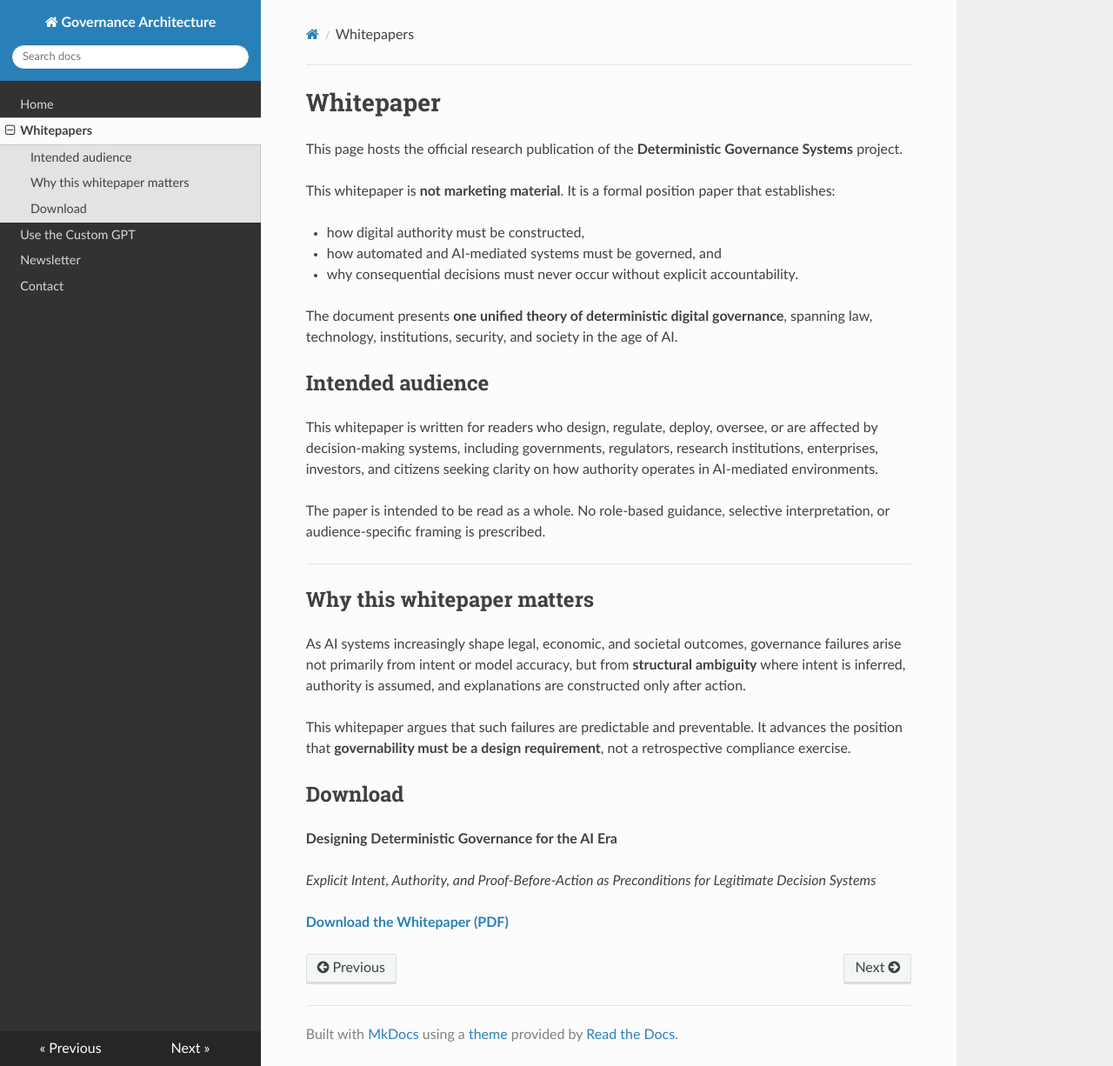
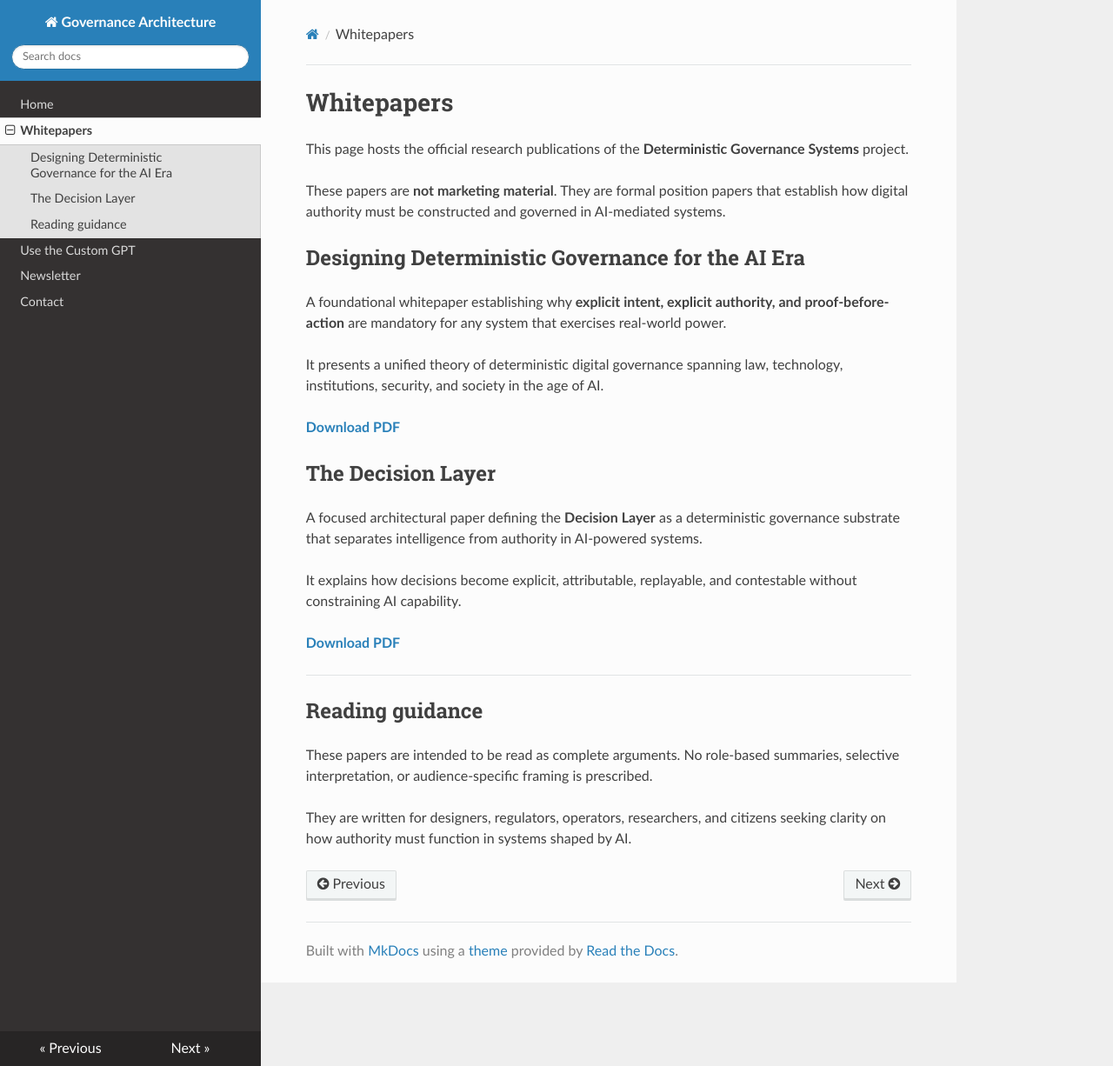
Before and after one commit to pavancharak/governance-architecture, an MkDocs documentation site: the page built from docs/whitepapers.md, in a window 1280 px wide and 1226 px high. Shown: the whole window at 87% size. Built offline with MkDocs 1.6.1, drawn with Linux system fonts in a browser that asks for light colours; nearby versions of some CDN libraries.

```diff
--- a/docs/whitepapers.md
+++ b/docs/whitepapers.md
@@ -1,37 +1,31 @@
-<!-- File: docs/whitepapers.md -->
+# Whitepapers
 
-# Whitepaper
+This page hosts the official research publications of the **Deterministic Governance Systems** project.
 
-This page hosts the official research publication of the
-**Deterministic Governance Systems** project.
-
-This whitepaper is **not marketing material**. It is a formal position paper that establishes:
-
-* how digital authority must be constructed,
-* how automated and AI-mediated systems must be governed, and
-* why consequential decisions must never occur without explicit accountability.
-
-The document presents **one unified theory of deterministic digital governance**, spanning law, technology, institutions, security, and society in the age of AI.
+These papers are **not marketing material**. They are formal position papers that establish how digital authority must be constructed and governed in AI-mediated systems.
 
 
-## Intended audience
+## Designing Deterministic Governance for the AI Era
 
-This whitepaper is written for readers who design, regulate, deploy, oversee, or are affected by decision-making systems, including governments, regulators, research institutions, enterprises, investors, and citizens seeking clarity on how authority operates in AI-mediated environments.
+A foundational whitepaper establishing why **explicit intent, explicit authority, and proof-before-action** are mandatory for any system that exercises real-world power.
 
-The paper is intended to be read as a whole. No role-based guidance, selective interpretation, or audience-specific framing is prescribed.
+It presents a unified theory of deterministic digital governance spanning law, technology, institutions, security, and society in the age of AI.
+
+**[Download PDF](whitepapers/Designing%20Deterministic%20Governance%20for%20the%20AI%20Era.pdf)**
+
+
+## The Decision Layer
+
+A focused architectural paper defining the **Decision Layer** as a deterministic governance substrate that separates intelligence from authority in AI-powered systems.
+
+It explains how decisions become explicit, attributable, replayable, and contestable without constraining AI capability.
+
+**[Download PDF](whitepapers/The%20Decision%20Layer.pdf)**
 
 ---
 
-## Why this whitepaper matters
+## Reading guidance
 
-As AI systems increasingly shape legal, economic, and societal outcomes, governance failures arise not primarily from intent or model accuracy, but from **structural ambiguity** where intent is inferred, authority is assumed, and explanations are constructed only after action.
+These papers are intended to be read as complete arguments. No role-based summaries, selective interpretation, or audience-specific framing is prescribed.
 
-This whitepaper argues that such failures are predictable and preventable. It advances the position that **governability must be a design requirement**, not a retrospective compliance exercise.
-
-## Download
-
-**Designing Deterministic Governance for the AI Era**
-
-*Explicit Intent, Authority, and Proof-Before-Action as Preconditions for Legitimate Decision Systems*
-
-**[Download the Whitepaper (PDF)](whitepapers/Designing%20Deterministic%20Governance%20for%20the%20AI%20Era.pdf)**
+They are written for designers, regulators, operators, researchers, and citizens seeking clarity on how authority must function in systems shaped by AI.
```
Also changed, not shown: site/index.html, site/search/search_index.json, 1 other file.
